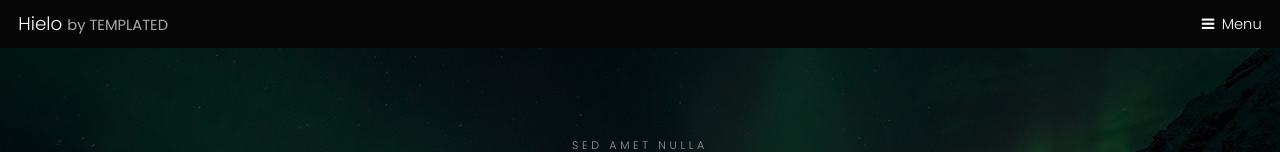
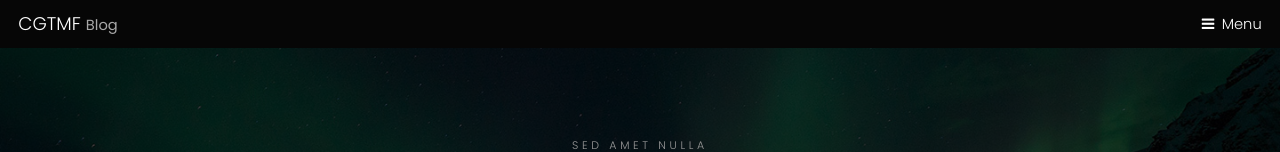
Before and after one commit to JoelLawrence2005/JoelLawrence2005.github.io, a plain HTML site: page elements.html in a window 1280 px wide. Shown: the top 152 px of the page. Drawn offline with Linux system fonts and the light colour scheme.

Commit message:
changed to "CGTMF Blog" link

```diff
--- a/elements.html
+++ b/elements.html
@@ -6,7 +6,7 @@
 --><html><head><title>Hielo by TEMPLATED</title><meta charset="utf-8"><meta name="robots" content="index, follow, max-image-preview:large, max-snippet:-1, max-video-preview:-1"><meta name="viewport" content="width=device-width, initial-scale=1"><link rel="stylesheet" href="assets/css/main.css"></head><body class="subpage">
 
 		<!-- Header -->
-			<header id="header"><div class="logo"><a href="index.html">Hielo <span>by TEMPLATED</span></a></div>
+			<header id="header"><div class="logo"><a href="index.html">CGTMF <span>Blog</span></a></div>
 				<a href="#menu">Menu</a>
 			</header><!-- Nav --><nav id="menu"><ul class="links"><li><a href="index.html">Home</a></li>
 					<li><a href="generic.html">Generic</a></li>
```
